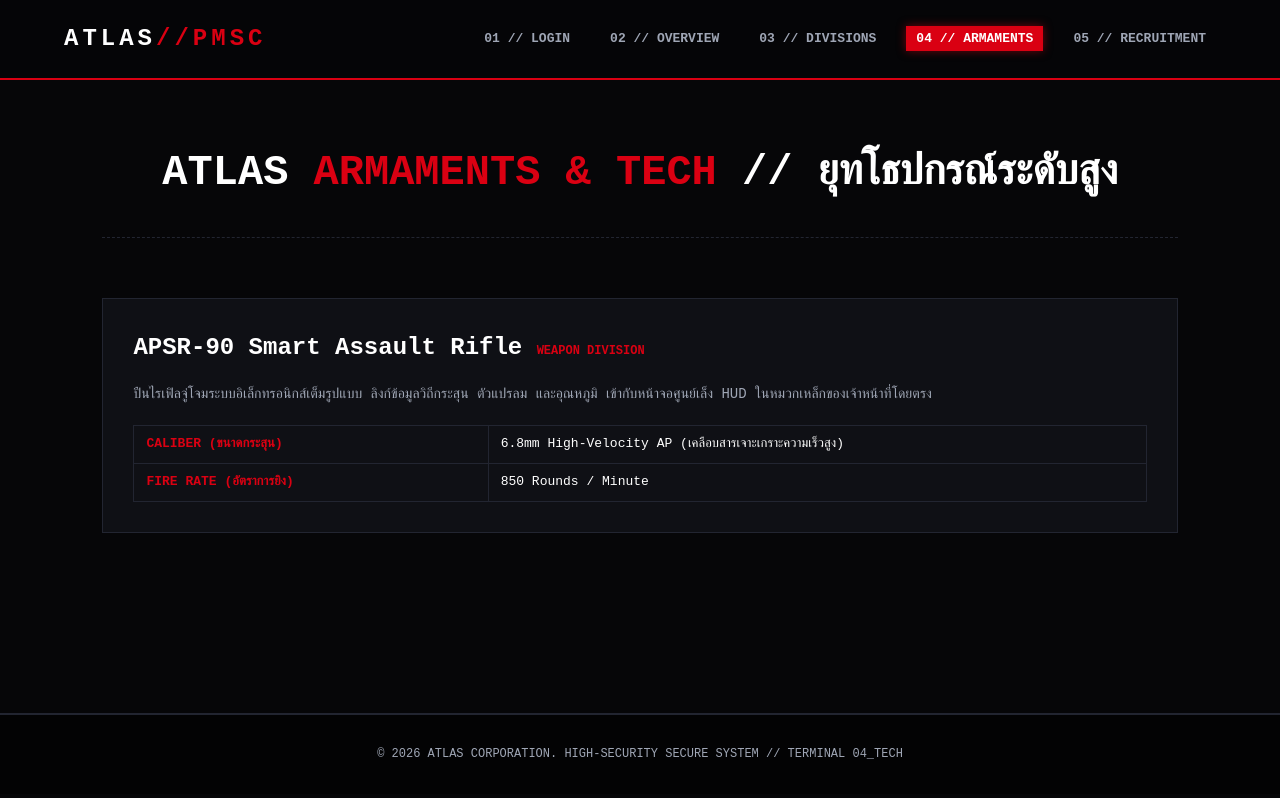
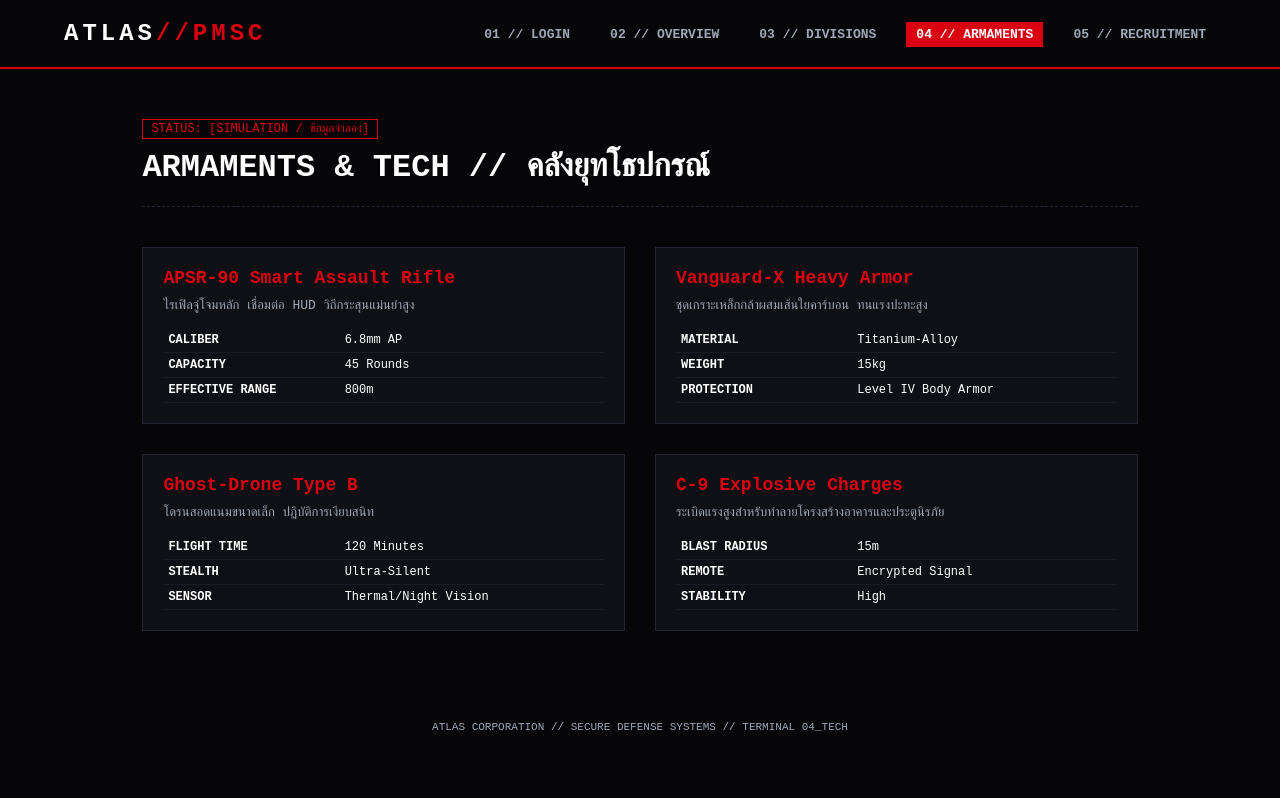
Before and after one commit to nummon139/Atlsas-PMCS, a plain HTML site: page tech.html in a window 1280 px wide. Drawn offline with Linux system fonts and the light colour scheme.

Commit message:
Update tech.html

```diff
--- a/tech.html
+++ b/tech.html
@@ -3,45 +3,40 @@
 <head>
     <meta charset="UTF-8">
     <meta name="viewport" content="width=device-width, initial-scale=1.0">
-    <title>ATLAS Technology & Comprehensive Defense Systems</title>
+    <title>ATLAS Armaments Database</title>
     <style>
         :root {
             --bg-dark: #060608;
             --bg-card: #0f1015;
-            --bg-panel: #14161d;
             --primary-red: #da0012;
             --text-light: #ffffff;
             --text-muted: #9fa6b5;
             --border-color: #222531;
         }
-        * { margin: 0; padding: 0; box-sizing: border-box; font-family: 'Courier New', Courier, monospace, 'Segoe UI', sans-serif; }
-        body { background-color: var(--bg-dark); color: var(--text-light); line-height: 1.6; }
+        * { margin: 0; padding: 0; box-sizing: border-box; font-family: 'Courier New', Courier, monospace; }
+        body { background-color: var(--bg-dark); color: var(--text-light); }
 
-        /* 🔒 FIXED NAVBAR SETUP */
-        nav { display: flex; justify-content: space-between; align-items: center; padding: 20px 5%; background-color: rgba(6, 6, 8, 0.98); border-bottom: 2px solid var(--primary-red); position: fixed; width: 100%; top: 0; z-index: 1000; backdrop-filter: blur(8px); }
+        nav { display: flex; justify-content: space-between; align-items: center; padding: 20px 5%; background-color: #060608; border-bottom: 2px solid var(--primary-red); position: sticky; top: 0; z-index: 1000; }
         .logo { font-size: 24px; font-weight: 900; letter-spacing: 4px; }
         .logo span { color: var(--primary-red); }
         .nav-links { display: flex; list-style: none; }
         .nav-links li { margin-left: 20px; }
-        .nav-links a { color: var(--text-muted); text-decoration: none; font-size: 13px; font-weight: bold; padding: 5px 10px; transition: 0.3s; }
-        .nav-links a:hover, .nav-links a.active { color: #fff; background: var(--primary-red); box-shadow: 0 0 10px rgba(218, 0, 18, 0.5); }
+        .nav-links a { color: var(--text-muted); text-decoration: none; font-size: 13px; font-weight: bold; padding: 5px 10px; }
+        .nav-links a.active { color: #fff; background: var(--primary-red); }
 
-        .container { padding: 140px 8% 60px 8%; max-width: 1600px; margin: 0 auto; }
-        .page-header { text-align: center; margin-bottom: 60px; border-bottom: 1px dashed var(--border-color); padding-bottom: 30px; }
-        .page-header h1 { font-size: 42px; }
-        .page-header h1 span { color: var(--primary-red); }
+        .container { padding: 50px 8%; max-width: 1200px; margin: 0 auto; }
+        .sim-tag { color: var(--primary-red); font-size: 12px; text-transform: uppercase; margin-bottom: 10px; display: block; border: 1px solid var(--primary-red); padding: 2px 8px; width: fit-content; }
+        .page-header { margin-bottom: 40px; border-bottom: 1px dashed var(--border-color); padding-bottom: 20px; }
 
-        .tech-block { display: flex; gap: 50px; margin-bottom: 60px; align-items: center; background-color: var(--bg-card); border: 1px solid var(--border-color); padding: 30px; }
-        .tech-info { flex: 1; }
-        .tech-info h2 { font-size: 24px; color: #fff; margin-bottom: 15px; }
-        .tech-info h2 span { color: var(--primary-red); font-size: 12px; }
-        .tech-info p { color: var(--text-muted); font-size: 14px; margin-bottom: 20px; }
+        .tech-grid { display: grid; grid-template-columns: 1fr 1fr; gap: 30px; }
+        .tech-card { background: var(--bg-card); border: 1px solid var(--border-color); padding: 20px; }
+        .tech-card h2 { color: var(--primary-red); margin-bottom: 10px; font-size: 18px; }
+        .tech-card p { font-size: 13px; color: var(--text-muted); margin-bottom: 15px; }
+        .spec-table { width: 100%; font-size: 12px; border-collapse: collapse; }
+        .spec-table td { padding: 5px; border-bottom: 1px solid #1a1c23; }
+        .spec-table td:first-child { color: #fff; font-weight: bold; width: 40%; }
 
-        .spec-table { width: 100%; border-collapse: collapse; font-size: 13px; }
-        .spec-table td { padding: 8px 12px; border: 1px solid var(--border-color); }
-        .spec-table td:first-child { color: var(--primary-red); font-weight: bold; width: 35%; }
-
-        footer { background: #030304; padding: 30px 8%; border-top: 2px solid var(--border-color); text-align: center; color: var(--text-muted); font-size: 12px; margin-top: 60px; }
+        footer { padding: 40px; text-align: center; color: var(--text-muted); font-size: 11px; }
     </style>
 </head>
 <body>
@@ -58,24 +53,57 @@
     </nav>
 
     <main class="container">
+        <span class="sim-tag">STATUS: [SIMULATION / ข้อมูลจำลอง]</span>
         <div class="page-header">
-            <h1>ATLAS <span>ARMAMENTS & TECH</span> // ยุทโธปกรณ์ระดับสูง</h1>
+            <h1>ARMAMENTS & TECH // คลังยุทโธปกรณ์</h1>
         </div>
 
-        <div class="tech-block">
-            <div class="tech-info">
-                <h2>APSR-90 Smart Assault Rifle <span>WEAPON DIVISION</span></h2>
-                <p>ปืนไรเฟิลจู่โจมระบบอิเล็กทรอนิกส์เต็มรูปแบบ ลิงก์ข้อมูลวิถีกระสุน ตัวแปรลม และอุณหภูมิ เข้ากับหน้าจอศูนย์เล็ง HUD ในหมวกเหล็กของเจ้าหน้าที่โดยตรง</p>
+        <div class="tech-grid">
+            <!-- อาวุธ 1 -->
+            <div class="tech-card">
+                <h2>APSR-90 Smart Assault Rifle</h2>
+                <p>ไรเฟิลจู่โจมหลัก เชื่อมต่อ HUD วิถีกระสุนแม่นยำสูง</p>
                 <table class="spec-table">
-                    <tr><td>CALIBER (ขนาดกระสุน)</td><td>6.8mm High-Velocity AP (เคลือบสารเจาะเกราะความเร็วสูง)</td></tr>
-                    <tr><td>FIRE RATE (อัตราการยิง)</td><td>850 Rounds / Minute</td></tr>
+                    <tr><td>CALIBER</td><td>6.8mm AP</td></tr>
+                    <tr><td>CAPACITY</td><td>45 Rounds</td></tr>
+                    <tr><td>EFFECTIVE RANGE</td><td>800m</td></tr>
+                </table>
+            </div>
+            <!-- อาวุธ 2 -->
+            <div class="tech-card">
+                <h2>Vanguard-X Heavy Armor</h2>
+                <p>ชุดเกราะเหล็กกล้าผสมเส้นใยคาร์บอน ทนแรงปะทะสูง</p>
+                <table class="spec-table">
+                    <tr><td>MATERIAL</td><td>Titanium-Alloy</td></tr>
+                    <tr><td>WEIGHT</td><td>15kg</td></tr>
+                    <tr><td>PROTECTION</td><td>Level IV Body Armor</td></tr>
+                </table>
+            </div>
+            <!-- อาวุธ 3 -->
+            <div class="tech-card">
+                <h2>Ghost-Drone Type B</h2>
+                <p>โดรนสอดแนมขนาดเล็ก ปฏิบัติการเงียบสนิท</p>
+                <table class="spec-table">
+                    <tr><td>FLIGHT TIME</td><td>120 Minutes</td></tr>
+                    <tr><td>STEALTH</td><td>Ultra-Silent</td></tr>
+                    <tr><td>SENSOR</td><td>Thermal/Night Vision</td></tr>
+                </table>
+            </div>
+            <!-- อาวุธ 4 -->
+            <div class="tech-card">
+                <h2>C-9 Explosive Charges</h2>
+                <p>ระเบิดแรงสูงสำหรับทำลายโครงสร้างอาคารและประตูนิรภัย</p>
+                <table class="spec-table">
+                    <tr><td>BLAST RADIUS</td><td>15m</td></tr>
+                    <tr><td>REMOTE</td><td>Encrypted Signal</td></tr>
+                    <tr><td>STABILITY</td><td>High</td></tr>
                 </table>
             </div>
         </div>
     </main>
 
     <footer>
-        <p>© 2026 ATLAS CORPORATION. HIGH-SECURITY SECURE SYSTEM // TERMINAL 04_TECH</p>
+        <p>ATLAS CORPORATION // SECURE DEFENSE SYSTEMS // TERMINAL 04_TECH</p>
     </footer>
 
 </body>
```
